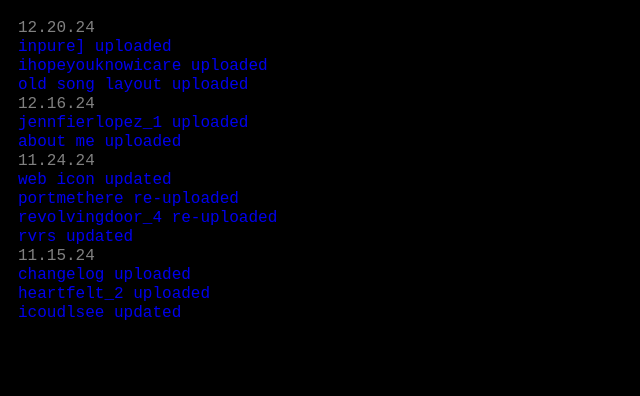
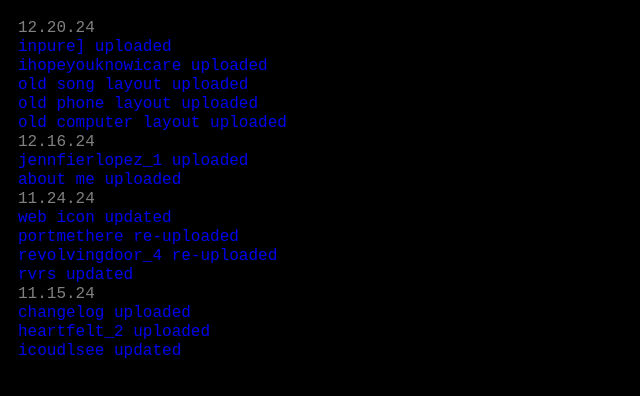
Before and after one commit to majesitcjake/new, a plain HTML site: page index.html in a window 1280 px wide. Shown: the whole page, without its empty margins (0-640 px from the left). Drawn offline with Linux system fonts and the light colour scheme.

Commit message:
ok everything

```diff
--- a/index.html
+++ b/index.html
@@ -15,6 +15,8 @@
                 <a href="https://jaaaaaaaaakereeeeeeeiiiiiiiiddddd.com/inpure].mp3">inpure] uploaded</a><br>
                 <a href="https://jaaaaaaaaakereeeeeeeiiiiiiiiddddd.com/ihopeyouknowicare.mp3">ihopeyouknowicare uploaded</a><br>
                 <a href="https://jaaaaaaaaakereeeeeeeiiiiiiiiddddd.com/songlaytout.html">old song layout uploaded</a><br>
+                <a href="https://jaaaaaaaaakereeeeeeeiiiiiiiiddddd.com/oldoldindex.html">old phone layout uploaded</a><br>
+                <a href="https://jaaaaaaaaakereeeeeeeiiiiiiiiddddd.com/computer.html">old computer layout uploaded</a><br>
             </p1>
             <p1>
                 12.16.24<br>
```
Also changed, not shown: ._index.html.
